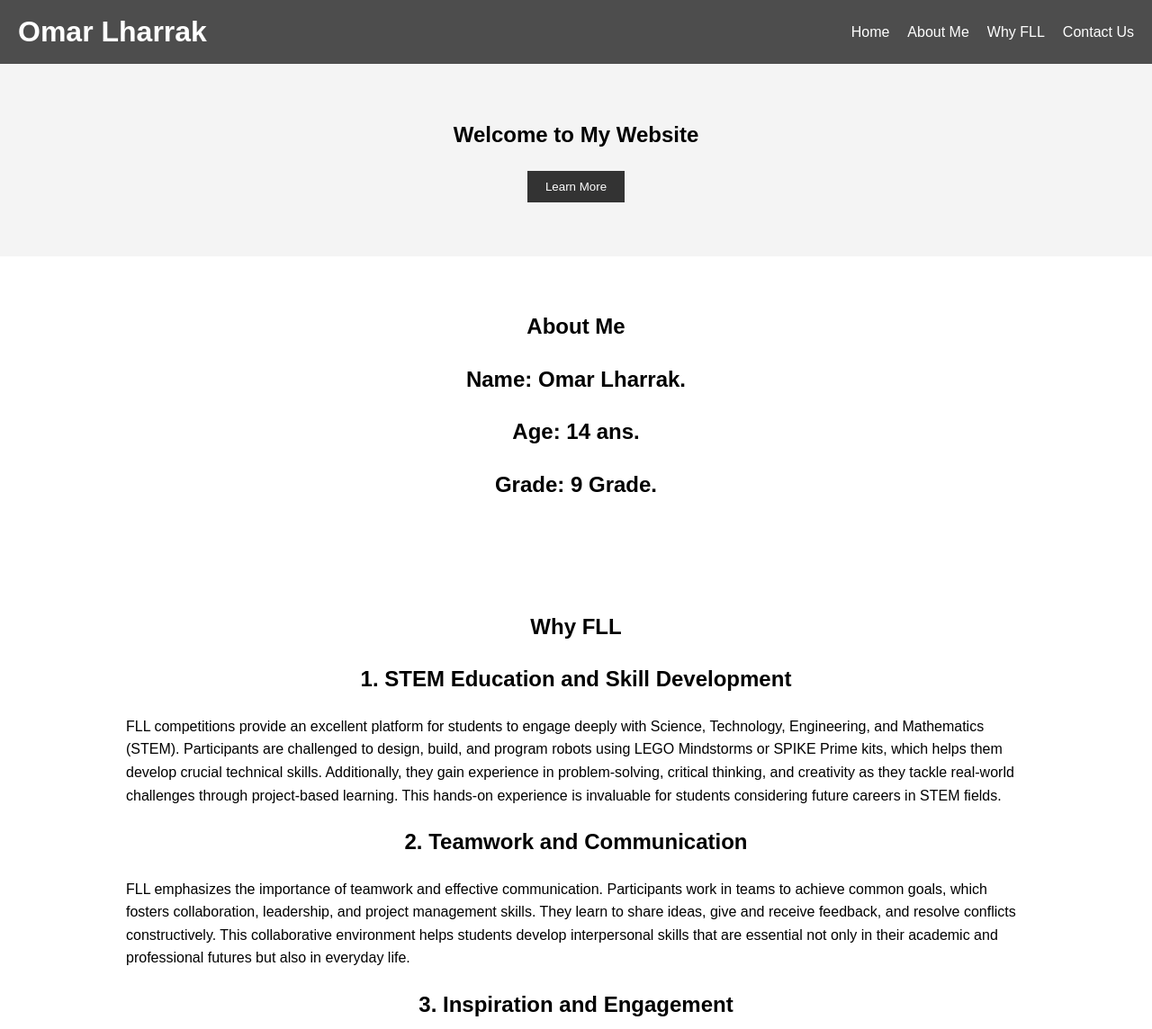
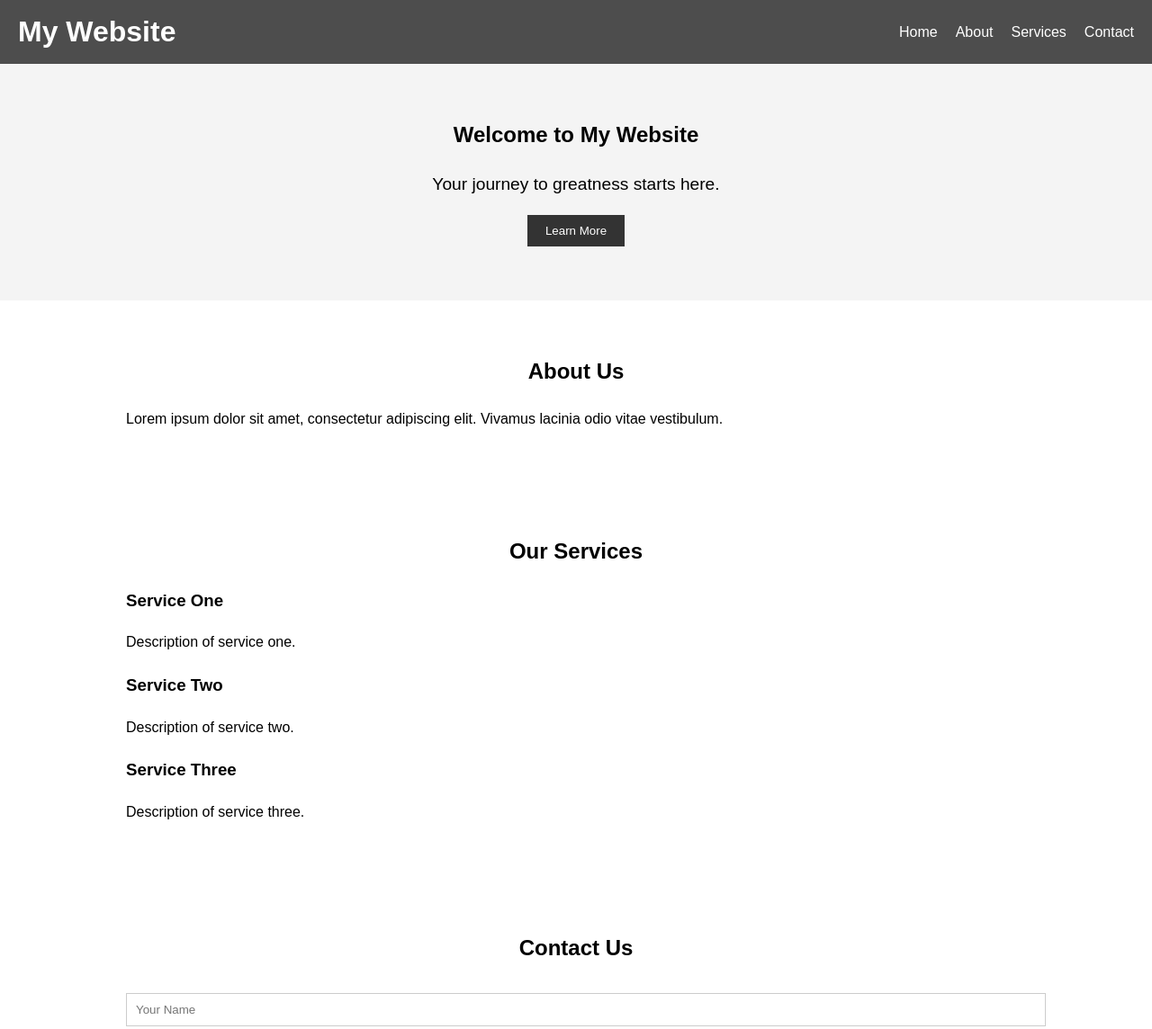
Before and after one commit to Omar-Lharrak/Presentation-Site, a plain HTML site: page index.html in a window 1280 px wide. Shown: the top 1144 px of the page at 90% size. Drawn offline with Linux system fonts and the light colour scheme.

Commit message:
Update index.html

```diff
--- a/index.html
+++ b/index.html
@@ -3,19 +3,19 @@
 <head>
     <meta charset="UTF-8">
     <meta name="viewport" content="width=device-width, initial-scale=1.0">
-    <title>Omar Lharrak</title>
+    <title>Simple Landing Page</title>
     <link rel="stylesheet" href="styles.css">
 </head>
 <body>
     <header>
         <div class="container">
-            <h1 class="logo">Omar Lharrak</h1>
+            <h1 class="logo">My Website</h1>
             <nav>
                 <ul>
                     <li><a href="#hero">Home</a></li>
-                    <li><a href="#about">About Me</a></li>
-                    <li><a href="#services">Why FLL</a></li>
-                    <li><a href="#contact">Contact Us</a></li>
+                    <li><a href="#about">About</a></li>
+                    <li><a href="#services">Services</a></li>
+                    <li><a href="#contact">Contact</a></li>
                 </ul>
             </nav>
         </div>
@@ -24,35 +24,32 @@
     <section id="hero">
         <div class="container">
             <h2>Welcome to My Website</h2>
+            <p>Your journey to greatness starts here.</p>
             <button onclick="scrollToSection('about')">Learn More</button>
         </div>
     </section>
 
     <section id="about">
         <div class="container">
-            <h2>About Me</h2>
-            <p><h2>Name: Omar Lharrak.</h2>
-            <h2>Age: 14 ans.</h2>
-        <h2>Grade: 9 Grade.</h2></p>
+            <h2>About Us</h2>
+            <p>Lorem ipsum dolor sit amet, consectetur adipiscing elit. Vivamus lacinia odio vitae vestibulum.</p>
         </div>
     </section>
 
     <section id="services">
         <div class="container">
-            <h2>Why FLL</h2>
+            <h2>Our Services</h2>
             <div class="service">
-                <h2>1. STEM Education and Skill Development</h2>
-                <p>FLL competitions provide an excellent platform for students to engage deeply with Science, Technology, Engineering, and Mathematics (STEM). Participants are challenged to design, build, and program robots using LEGO Mindstorms or SPIKE Prime kits, which helps them develop crucial technical skills. Additionally, they gain experience in problem-solving, critical thinking, and creativity as they tackle real-world challenges through project-based learning. This hands-on experience is invaluable for students considering future careers in STEM fields.</p>
+                <h3>Service One</h3>
+                <p>Description of service one.</p>
             </div>
             <div class="service">
-                <h2>2. Teamwork and Communication</h2>
-                <p>FLL emphasizes the importance of teamwork and effective communication. Participants work in teams to achieve common goals, which fosters collaboration, leadership, and project management skills. They learn to share ideas, give and receive feedback, and resolve conflicts constructively. This collaborative environment helps students develop interpersonal skills that are essential not only in their academic and professional futures but also in everyday life.</p>
+                <h3>Service Two</h3>
+                <p>Description of service two.</p>
             </div>
             <div class="service">
-                <h2>3. Inspiration and Engagement</h2>
-                <p>FLL competitions inspire students by showing them the impact of science and technology on real-world issues. Each year, the competition revolves around a different theme related to global challenges, such as environmental sustainability, space exploration, or urban planning. This thematic approach not only makes learning more engaging and relevant but also encourages participants to think about how they can contribute to solving pressing global problems. Additionally, the competitive yet supportive atmosphere of FLL events fosters a sense of accomplishment and motivates students to pursue further achievements in their education and beyond.
-
-                    Overall, FLL competitions are a fantastic way for students to develop technical and soft skills, work collaboratively, and become inspired to make a difference in the world through science and technology.</p>
+                <h3>Service Three</h3>
+                <p>Description of service three.</p>
             </div>
         </div>
     </section>
@@ -71,7 +68,7 @@
 
     <footer>
         <div class="container">
-            <p>&copy; 2024 Omar Lharrak. Builded By Me.</p>
+            <p>&copy; 2024 My Website. All rights reserved.</p>
         </div>
     </footer>
 
```
